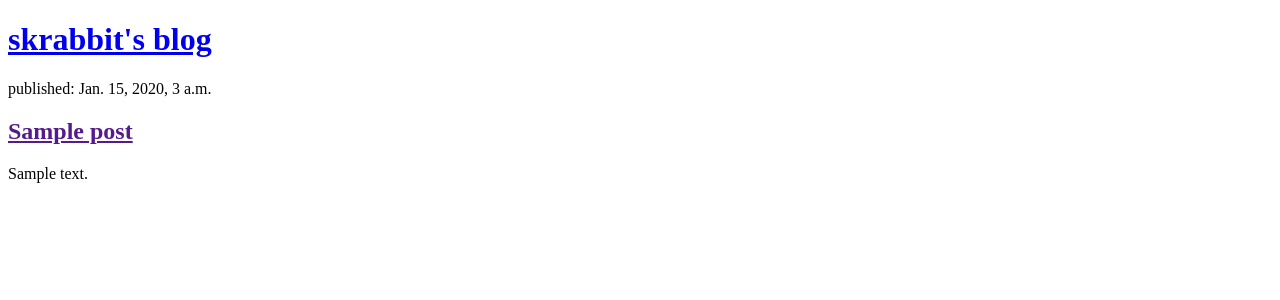
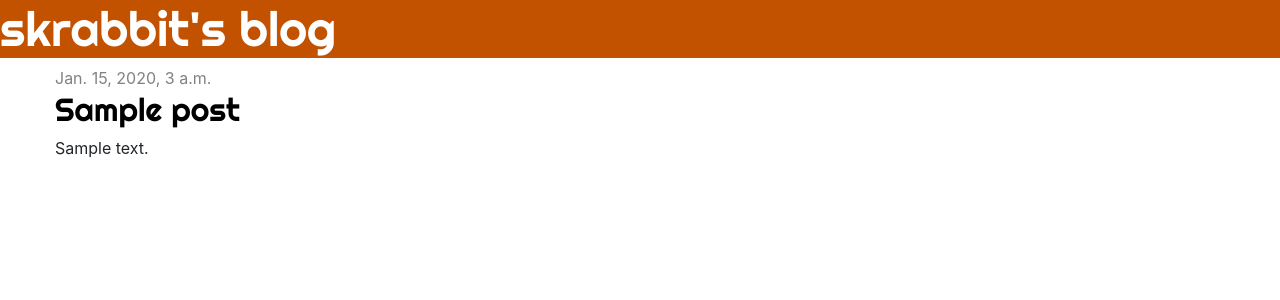
Before and after one commit to skrabbit9000/first-django-app, a Django app: page / in a window 1280 px wide. Shown: the top 300 px of the page. Run offline with Django 3.2, Linux system fonts and the light colour scheme; tables that the repository leaves empty hold one stand-in row (values such as "Sample post"); some libraries are stand-ins or nearby versions.

Commit message:
added view and template for blog post as well as css

```diff
--- /dev/null
+++ b/blog/static/css/blog.css
@@ -0,0 +1,62 @@
+h1 a,
+h2 a {
+  color: #ff8833;
+  font-family: "Righteous";
+}
+
+.page-header {
+  background-color: #c25100;
+  margin-top: 0;
+  padding: 20px, 20px, 20px, 40px;
+}
+
+.page-header h1,
+.page-header h1 a,
+.page-header h1 a:visited,
+.page-header h1 a:active {
+  color: #ffffff;
+  font-size: 36pt;
+  text-decoration: none;
+}
+
+.content {
+  margin-left: 40px;
+}
+
+h1,
+h2,
+h3,
+h4 {
+  font-family: "Righteous";
+}
+
+.date {
+  color: #828282;
+}
+
+.save {
+  float: right;
+}
+
+.post-form textarea,
+.post-form input {
+  width: 100%;
+}
+
+.top_menu,
+.top-menu:hover,
+.top-menu:visited {
+  color: #ffffff;
+  float: right;
+  font-size: 26pt;
+  margin-right: 20px;
+}
+
+.post {
+  margin-bottom: 70px;
+}
+
+.post h2 a,
+.post h2 a:visited {
+  color: #000000;
+}
--- /dev/null
+++ b/blog/templates/blog/base.html
@@ -0,0 +1,33 @@
+{% load static %}
+<!DOCTYPE html>
+<html lang="en">
+  <head>
+    <link
+      rel="stylesheet"
+      href="https://stackpath.bootstrapcdn.com/bootstrap/4.5.2/css/bootstrap.min.css"
+      integrity="sha384-JcKb8q3iqJ61gNV9KGb8thSsNjpSL0n8PARn9HuZOnIxN0hoP+VmmDGMN5t9UJ0Z"
+      crossorigin="anonymous"
+    />
+    <link
+      href="https://fonts.googleapis.com/css2?family=Righteous&display=swap"
+      rel="stylesheet"
+      type="text/css"
+    />
+    <link rel="stylesheet" href="{% static 'css/blog.css' %}" />
+    <meta charset="UTF-8" />
+    <title>skrabbit's blog</title>
+  </head>
+  <body>
+    <div class="page-header">
+      <h1><a href="/">skrabbit's blog</a></h1>
+    </div>
+    <div class="content container">
+        <div class="row">
+            <div class="col-md-8">
+                {% block content %}
+                {% endblock %}
+            </div>
+        </div>
+    </div>
+  </body>
+</html>
--- a/blog/templates/blog/post_list.html
+++ b/blog/templates/blog/post_list.html
@@ -1,19 +1,13 @@
-<!DOCTYPE html>
-<html lang="en">
-  <head>
-    <meta charset="UTF-8" />
-    <title>skrabbit's blog</title>
-  </head>
-  <body>
-    <div>
-      <h1><a href="/">skrabbit's blog</a></h1>
-    </div>
+{% extends 'blog/base.html' %}
+
+{% block content %}
     {% for post in posts %}
-    <div>
-        <p>published: {{ post.published_date }}</p>
-        <h2><a href="">{{ post.title}}</a></h2>
-        <p>{{ post.text|linebreaksbr }}</p>
-    </div>
+        <div class="post">
+            <div class="date">
+                {{ post.published_date }}
+            </div>
+            <h2><a href="{% url 'post_detail' pk=post.pk %}">{{ post.title}}</a></h2>
+            <p>{{ post.text|linebreaksbr }}</p>
+        </div>
     {% endfor %}
-  </body>
-</html>
+{% endblock %}
--- a/blog/urls.py
+++ b/blog/urls.py
@@ -2,5 +2,6 @@ from django.urls import path
 from . import views
 
 urlpatterns = [
-    path("", views.post_list, name="post_list"),
+    path('', views.post_list, name='post_list'),
+    path('post/<int:pk>/', views.post_detail, name='post_detail'),
 ]
--- a/blog/views.py
+++ b/blog/views.py
@@ -1,8 +1,15 @@
-from django.shortcuts import render
+from django.shortcuts import render, get_object_or_404
 from django.utils import timezone
 from .models import Post
 
 
 def post_list(request):
-    posts = Post.objects.filter(published_date__lte=timezone.now()).order_by('published_date')
-    return render(request, 'blog/post_list.html', {'posts': posts})
+    posts = Post.objects.filter(published_date__lte=timezone.now()).order_by(
+        "published_date"
+    )
+    return render(request, "blog/post_list.html", {"posts": posts})
+
+
+def post_detail(request, pk):
+    post = get_object_or_404(Post, pk=pk)
+    return render(request, "blog/post_detail.html", {"post": post})
```
Also changed, not shown: blog/templates/blog/post_detail.html (added, +13 -0 lines).
